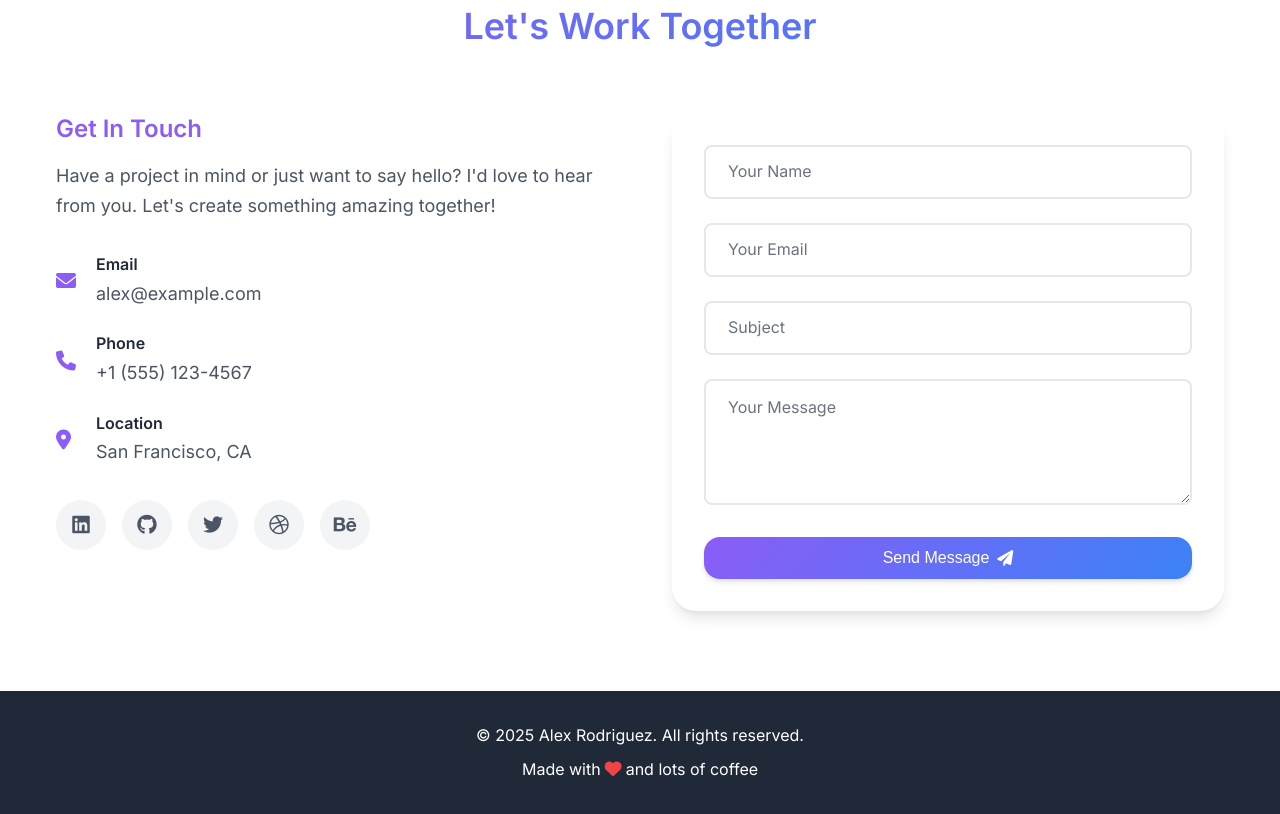
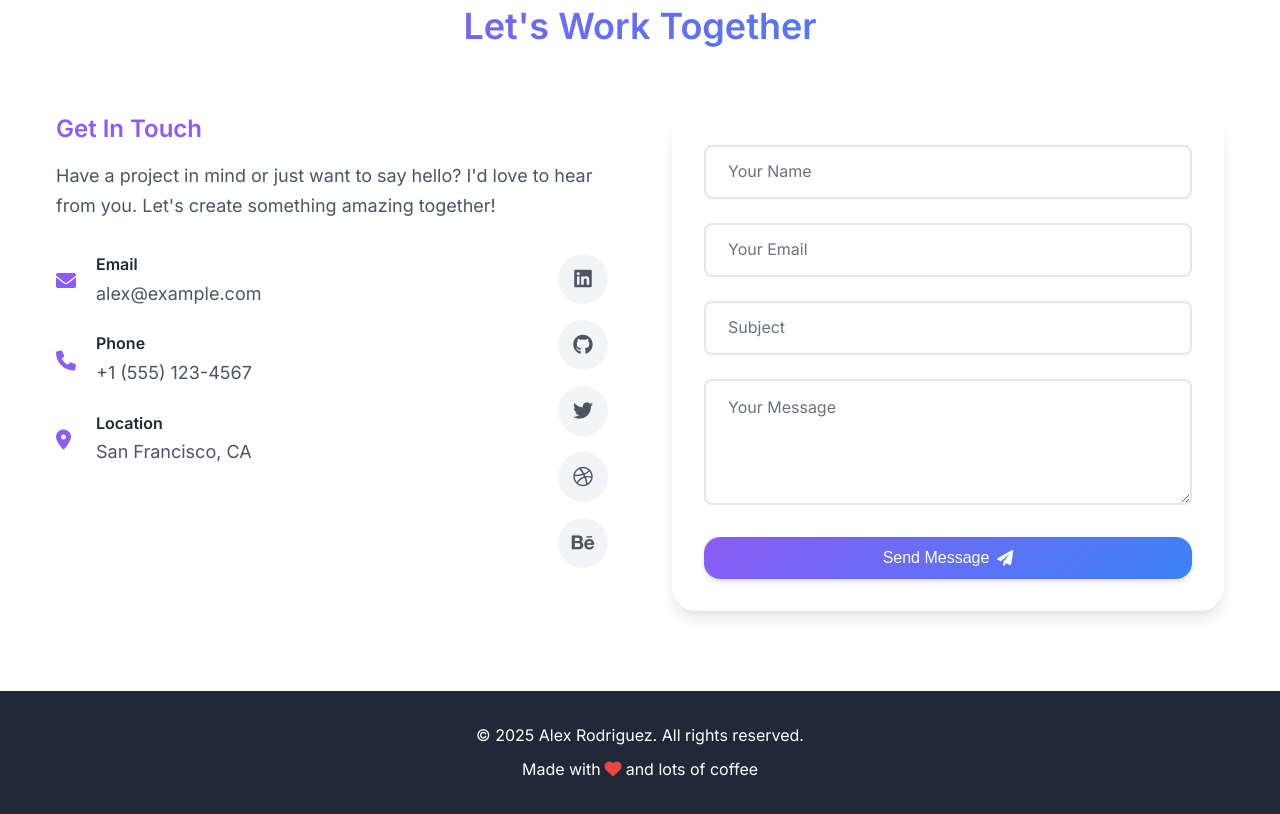
Before and after one commit to studybuddyyourstudypartner/Portfolio, a website built with Vite: page index.html in a window 1280 px wide. Shown: the part 3522-4336 px from the top of the page. Built offline with nearby package versions, Linux system fonts and the light colour scheme.

Commit message:
Move social icons to the right side

```diff
--- a/index.html
+++ b/index.html
@@ -369,6 +369,7 @@
                     <h3>Get In Touch</h3>
                     <p>Have a project in mind or just want to say hello? I'd love to hear from you. Let's create something amazing together!</p>
 
+                    <div class="contact-info-layout">
                         <div class="contact-details">
                             <div class="contact-item">
                                 <i class="fas fa-envelope"></i>
@@ -409,6 +410,7 @@
                             <a href="https://behance.net/alexrodriguez" class="social-link" target="_blank" rel="noopener">
                                 <i class="fab fa-behance"></i>
                             </a>
+                        </div>
                     </div>
                 </div>
 
--- a/styles.css
+++ b/styles.css
@@ -820,7 +820,13 @@ h1, h2, h3, h4, h5, h6 {
 }
 
 .contact-details {
-    margin-bottom: var(--space-8);
+    flex: 1;
+}
+
+.contact-info-layout {
+    display: flex;
+    align-items: flex-start;
+    gap: var(--space-8);
 }
 
 .contact-item {
@@ -857,7 +863,9 @@ h1, h2, h3, h4, h5, h6 {
 
 .social-links {
     display: flex;
+    flex-direction: column;
     gap: var(--space-4);
+    align-items: center;
 }
 
 .social-link {
```
Lines whose indentation alone changed are shown as unchanged.
